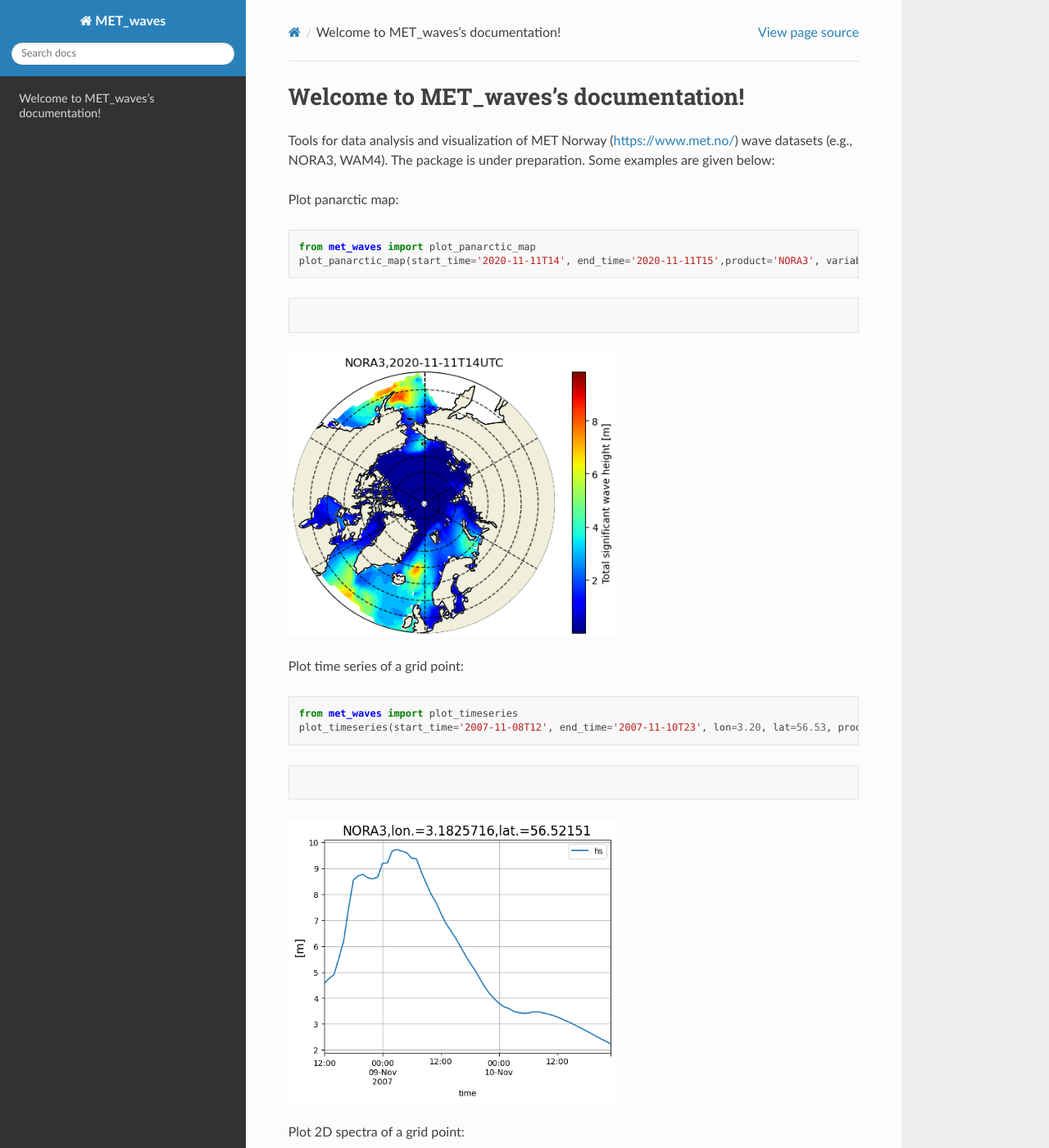
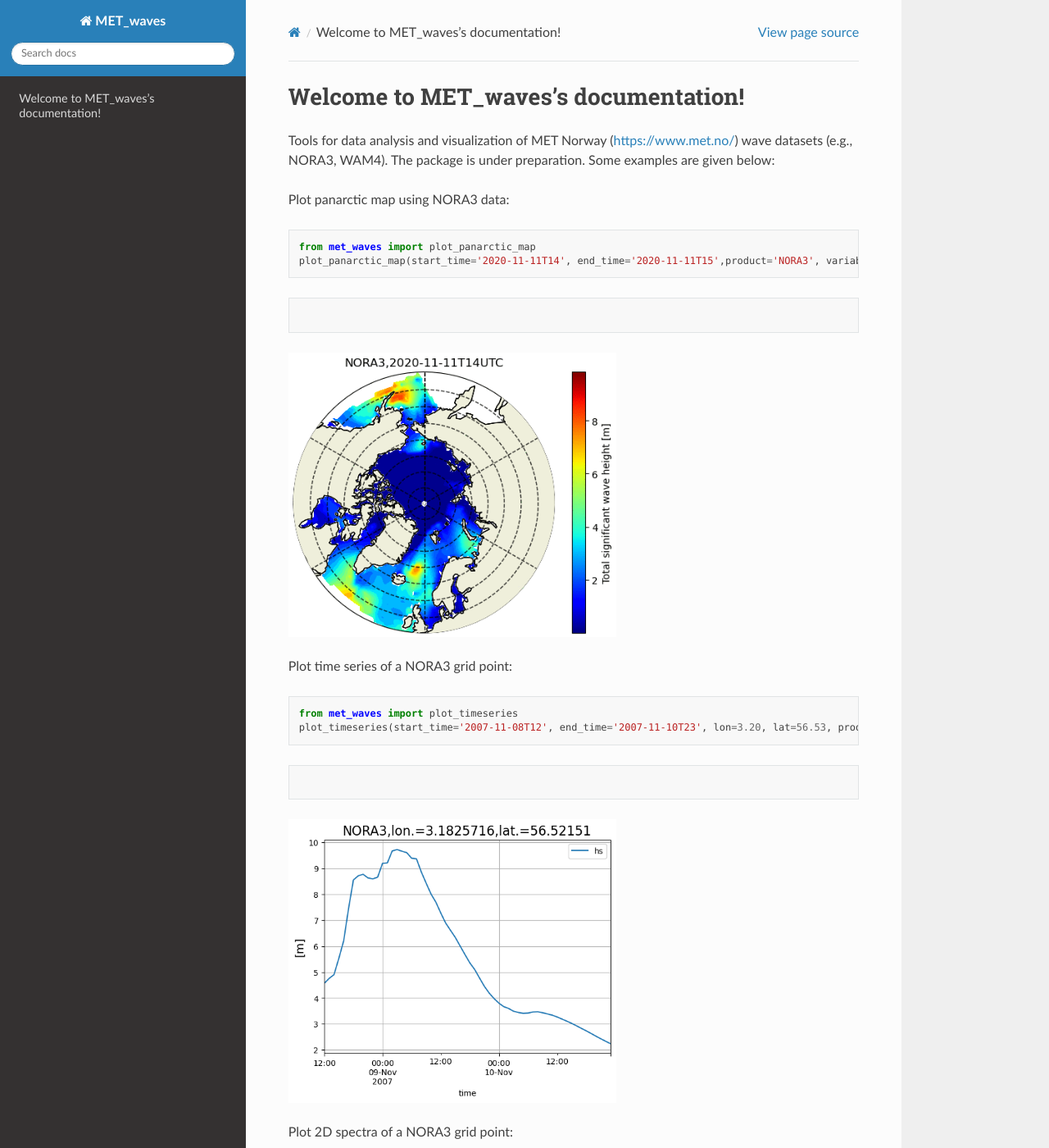
Before and after one commit to MET-OM/MET_waves, a Sphinx documentation site: the page built from docs/index.rst, in a window 1280 px wide and 1400 px high. Shown: the whole window at 82% size. Built offline with Sphinx 7.4.7 and the Read the Docs theme 2.0.0, drawn with Linux system fonts in a browser that asks for light colours.

Commit message:
Update index.rst

```diff
--- a/docs/index.rst
+++ b/docs/index.rst
@@ -8,7 +8,7 @@ Welcome to MET_waves's documentation!
 Tools for data analysis and visualization of MET Norway (https://www.met.no/) wave datasets (e.g., NORA3, WAM4).
 The package is under preparation. Some examples are given below:
 
-Plot panarctic map::
+Plot panarctic map using NORA3 data::
 
    from met_waves import plot_panarctic_map
    plot_panarctic_map(start_time='2020-11-11T14', end_time='2020-11-11T15',product='NORA3', variable='hs', method='timestep')
@@ -19,7 +19,7 @@ Plot panarctic map::
   :width: 400
 
 
-Plot time series of a grid point::
+Plot time series of a NORA3 grid point::
 
    from met_waves import plot_timeseries
    plot_timeseries(start_time='2007-11-08T12', end_time='2007-11-10T23', lon=3.20, lat=56.53, product='NORA3', variable='hs', write_csv=True)
@@ -29,7 +29,7 @@ Plot time series of a grid point::
 .. image:: hs_NORA3_ts.png
   :width: 400
 
-Plot 2D spectra of a grid point::
+Plot 2D spectra of a NORA3 grid point::
 
    from met_waves import plot_2D_spectra
    plot_2D_spectra(start_time='2007-11-08T23', end_time='2007-11-10T23', lon=3.20,lat=56.53, product='NORA3')
```
